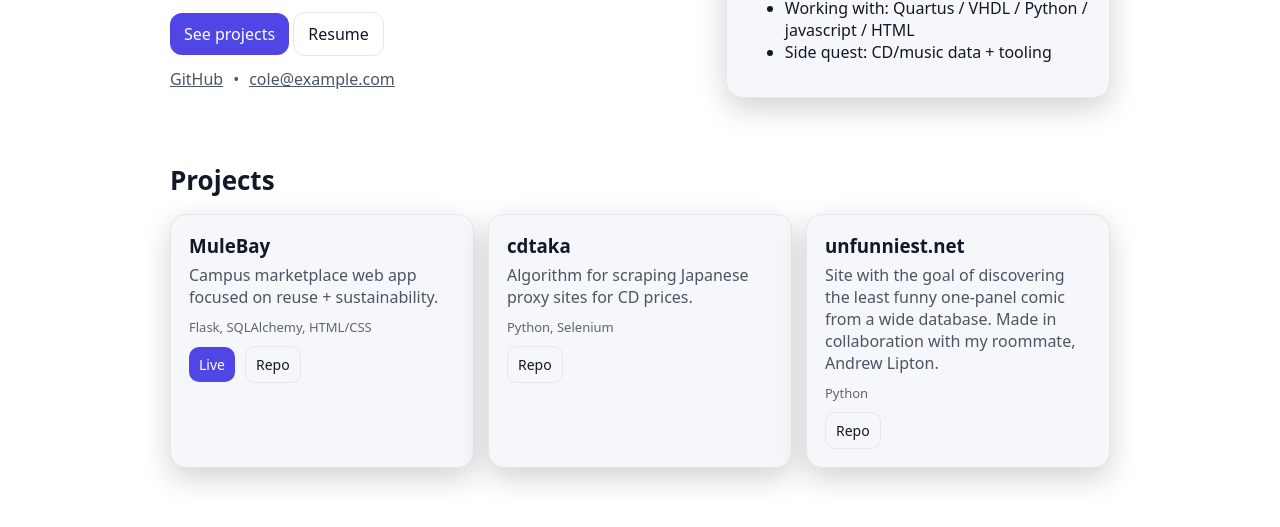
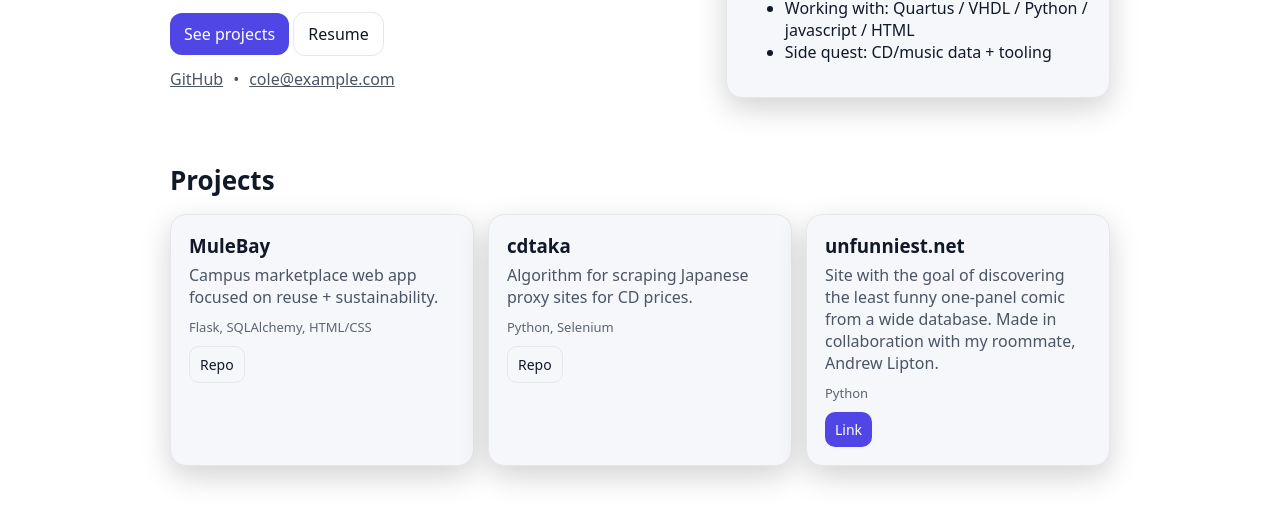
Before and after one commit to colewbennett/colewbennett.github.io, a plain HTML site: page index.html in a window 1280 px wide. Shown: the part 192-719 px from the top of the page. Drawn offline with Linux system fonts and the light colour scheme.

Commit message:
Update index.html repo and site links

```diff
--- a/index.html
+++ b/index.html
@@ -45,36 +45,54 @@
 
     <section id="projects" class="section">
       <h2>Projects</h2>
-
       <div class="grid">
+        <!-- MuleBay -->
         <article class="card project">
           <h3>MuleBay</h3>
           <p>Campus marketplace web app focused on reuse + sustainability.</p>
           <p class="tags">Flask, SQLAlchemy, HTML/CSS</p>
           <div class="row">
-            <a class="btn small" href="#" target="_blank" rel="noreferrer">Live</a>
-            <a class="btn small ghost" href="#" target="_blank" rel="noreferrer">Repo</a>
+            <a class="btn small ghost"
+               href="https://github.com/jctjad/marketplace"
+               target="_blank"
+               rel="noreferrer">
+              Repo
+            </a>
           </div>
         </article>
 
+        <!-- CDTaka -->
         <article class="card project">
           <h3>cdtaka</h3>
           <p>Algorithm for scraping Japanese proxy sites for CD prices.</p>
           <p class="tags">Python, Selenium</p>
           <div class="row">
-            <a class="btn small ghost" href="#" target="_blank" rel="noreferrer">Repo</a>
+            <a class="btn small ghost"
+               href="https://github.com/colewbennett/CDTaka-Scraper"
+               target="_blank"
+               rel="noreferrer">
+              Repo
+            </a>
           </div>
         </article>
 
+        <!-- unfunniest.net -->
         <article class="card project">
           <h3>unfunniest.net</h3>
-          <p>Site with the goal of discovering the least funny one-panel comic from a wide database. Made in collaboration with my roommate, Andrew Lipton.</p>
+          <p>
+            Site with the goal of discovering the least funny one-panel comic from a wide database.
+            Made in collaboration with my roommate, Andrew Lipton.
+          </p>
           <p class="tags">Python</p>
           <div class="row">
-            <a class="btn small ghost" href="#" target="_blank" rel="noreferrer">Repo</a>
+            <a class="btn small"
+               href="https://www.unfunniest.net"
+               target="_blank"
+               rel="noreferrer">
+              Link
+            </a>
           </div>
         </article>
-
       </div>
     </section>
 
```
